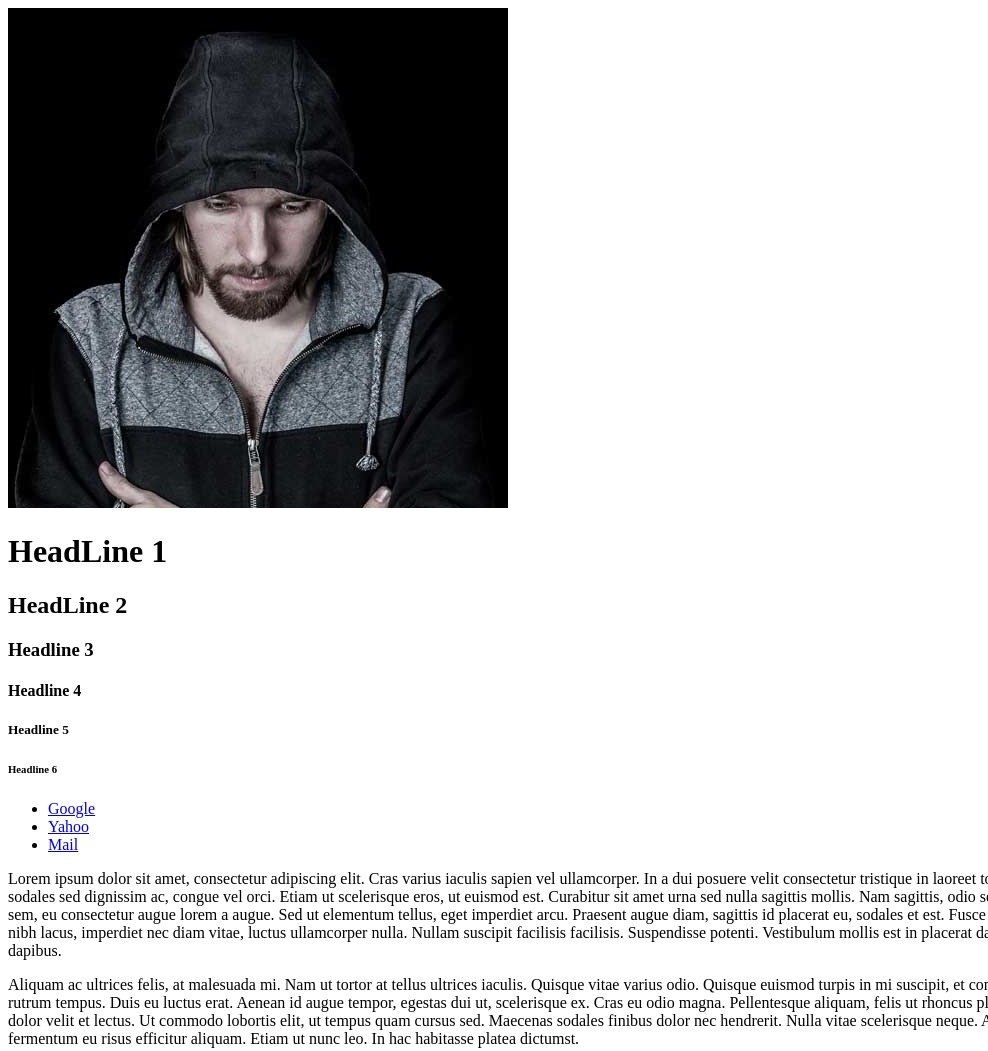
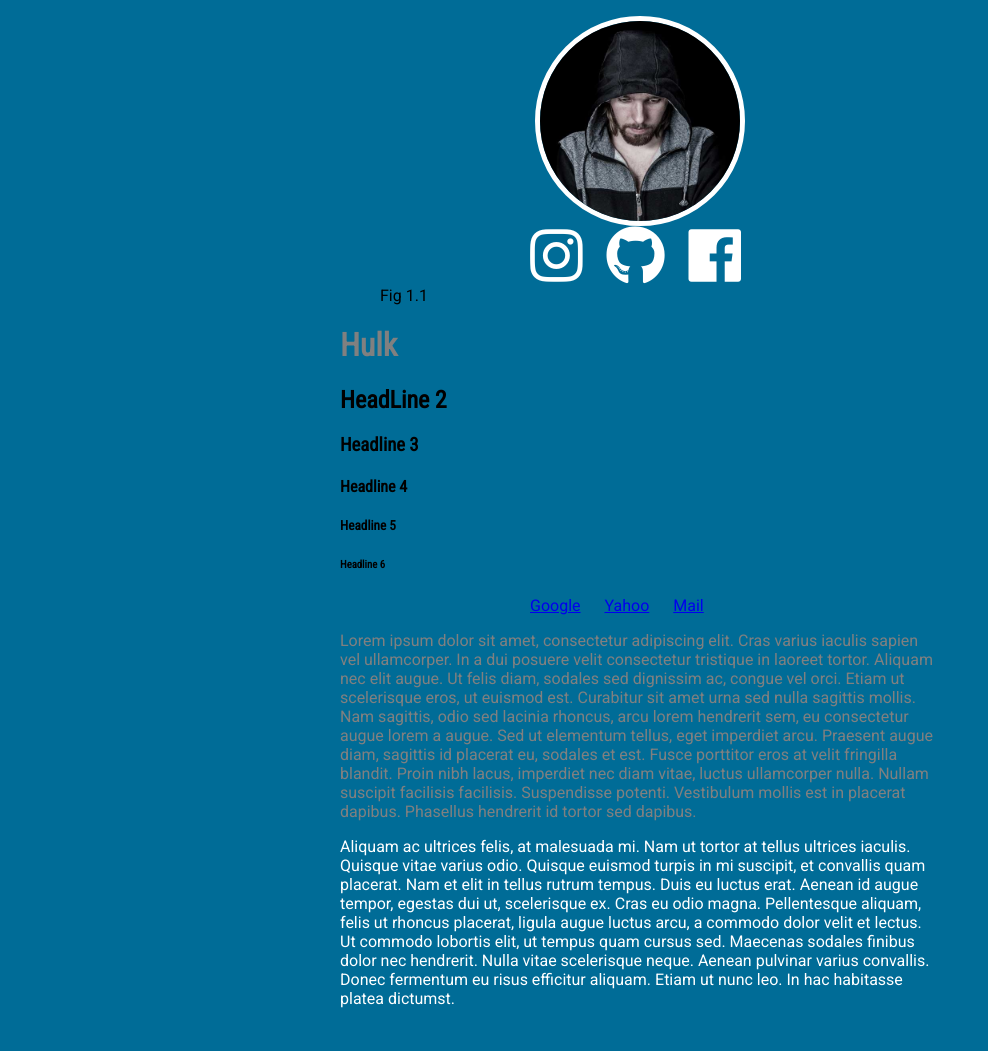
Before and after one commit to azazkhaku/aboutme, a plain HTML site: page about.me/index.html in a window 1280 px wide. Shown: the whole page, without its empty margins (0-988 px from the left). After the commit the page ends 1024 px from the top, so only its background shows below. Drawn offline with Linux system fonts and the light colour scheme.

Commit message:
added social media icons
Fonts changed, social media icons added and centralized text and images

```diff
--- /dev/null
+++ b/about.me/css/mystyle.css
@@ -0,0 +1,53 @@
+body,html{
+    background-color: rgb(0, 108, 151);
+    font-family: 'Roboto', sans-serif;
+}
+
+h1,h2,h3,h4,h5,h6 {
+
+    font-family: 'Roboto Condensed', sans-serif;
+}
+
+i{
+    font-size:60px;
+    color: white
+}
+
+#concontent-wrapper{
+    width: 600px;
+    margin:0 auto;
+}
+
+
+img {
+    display: block;
+    margin:0 auto;
+    border: 5px solid white;
+    border-radius:300px;
+
+}
+ul{
+display: block;
+width:300px;
+margin: 0 auto;
+}
+
+ul >li {
+    display: inline;
+    margin: 0 0 0 20px;
+    width: 20px;
+
+}
+
+p {
+    color: rgb(255, 255, 255)
+}
+
+.grey-copy{
+    color: grey;
+}
+
+#content-wrapper{
+    width: 600px;
+    margin: 0 auto;
+}
--- a/about.me/index.html
+++ b/about.me/index.html
@@ -4,13 +4,34 @@
     <meta charset="UTF-8">
     <meta name="viewport" content="width=device-width, initial-scale=1.0">
     <meta http-equiv="X-UA-Compatible" content="ie=edge">
+    <link href="https://fonts.googleapis.com/css?family=Roboto|Roboto+Condensed" rel="stylesheet">
+    <link rel="stylesheet" href="https://use.fontawesome.com/releases/v5.3.1/css/all.css" integrity="sha384-mzrmE5qonljUremFsqc01SB46JvROS7bZs3IO2EmfFsd15uHvIt+Y8vEf7N7fWAU" crossorigin="anonymous">
+    <link rel="stylesheet" type="text/css"href="css/mystyle.css">
+
     <title>About Me</title>
+
 </head>
 <body>
 
-    <img src="img/hulk.jpg" alt="photo of model">
+    <!-- To get this green line you have to press "Command & ?" Together -->
 
-    <h1>HeadLine 1</h1>
+    <div id="content-wrapper">
+        <figure>
+            <img src="img/hulk.jpg" alt="hulk" width="200">
+
+        <ul>
+            <li><i class="fab fa-instagram"></i></li>
+            <li><i class="fab fa-github"></i></li>
+            <li><i class="fab fa-facebook"></i></li>
+        </ul>
+
+
+            <figcaption>Fig 1.1</figcaption>
+        </figure>
+
+
+
+        <h1 class="grey-copy">Hulk</h1>
         <h2>HeadLine 2</h2>
         <h3>Headline 3</h3>
         <h4>Headline 4</h4>
@@ -25,10 +46,12 @@
         </ul>
 
 
-    <p> Lorem ipsum dolor sit amet, consectetur adipiscing elit. Cras varius iaculis sapien vel ullamcorper. In a dui posuere velit consectetur tristique in laoreet tortor. Aliquam nec elit augue. Ut felis diam, sodales sed dignissim ac, congue vel orci. Etiam ut scelerisque eros, ut euismod est. Curabitur sit amet urna sed nulla sagittis mollis. Nam sagittis, odio sed lacinia rhoncus, arcu lorem hendrerit sem, eu consectetur augue lorem a augue. Sed ut elementum tellus, eget imperdiet arcu. Praesent augue diam, sagittis id placerat eu, sodales et est. Fusce porttitor eros at velit fringilla blandit. Proin nibh lacus, imperdiet nec diam vitae, luctus ullamcorper nulla. Nullam suscipit facilisis facilisis. Suspendisse potenti. Vestibulum mollis est in placerat dapibus. Phasellus hendrerit id tortor sed dapibus.</p>
+        <p class="grey-copy"> Lorem ipsum dolor sit amet, consectetur adipiscing elit. Cras varius iaculis sapien vel ullamcorper. In a dui posuere velit consectetur tristique in laoreet tortor. Aliquam nec elit augue. Ut felis diam, sodales sed dignissim ac, congue vel orci. Etiam ut scelerisque eros, ut euismod est. Curabitur sit amet urna sed nulla sagittis mollis. Nam sagittis, odio sed lacinia rhoncus, arcu lorem hendrerit sem, eu consectetur augue lorem a augue. Sed ut elementum tellus, eget imperdiet arcu. Praesent augue diam, sagittis id placerat eu, sodales et est. Fusce porttitor eros at velit fringilla blandit. Proin nibh lacus, imperdiet nec diam vitae, luctus ullamcorper nulla. Nullam suscipit facilisis facilisis. Suspendisse potenti. Vestibulum mollis est in placerat dapibus. Phasellus hendrerit id tortor sed dapibus.</p>
 
 
         <p>Aliquam ac ultrices felis, at malesuada mi. Nam ut tortor at tellus ultrices iaculis. Quisque vitae varius odio. Quisque euismod turpis in mi suscipit, et convallis quam placerat. Nam et elit in tellus rutrum tempus. Duis eu luctus erat. Aenean id augue tempor, egestas dui ut, scelerisque ex. Cras eu odio magna. Pellentesque aliquam, felis ut rhoncus placerat, ligula augue luctus arcu, a commodo dolor velit et lectus. Ut commodo lobortis elit, ut tempus quam cursus sed. Maecenas sodales finibus dolor nec hendrerit. Nulla vitae scelerisque neque. Aenean pulvinar varius convallis. Donec fermentum eu risus efficitur aliquam. Etiam ut nunc leo. In hac habitasse platea dictumst.</p>
 
+    </div>
+
 </body>
 </html>
```
Lines whose indentation alone changed are shown as unchanged.
